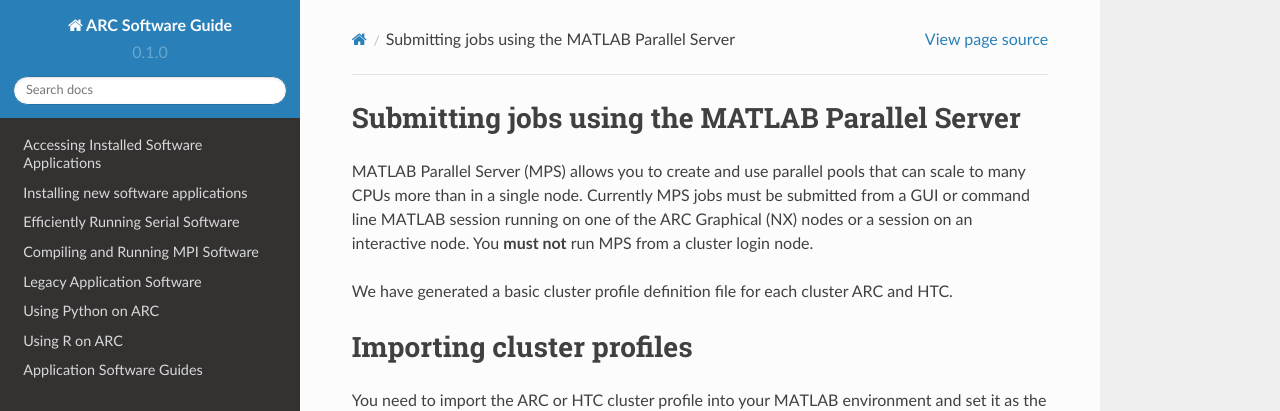
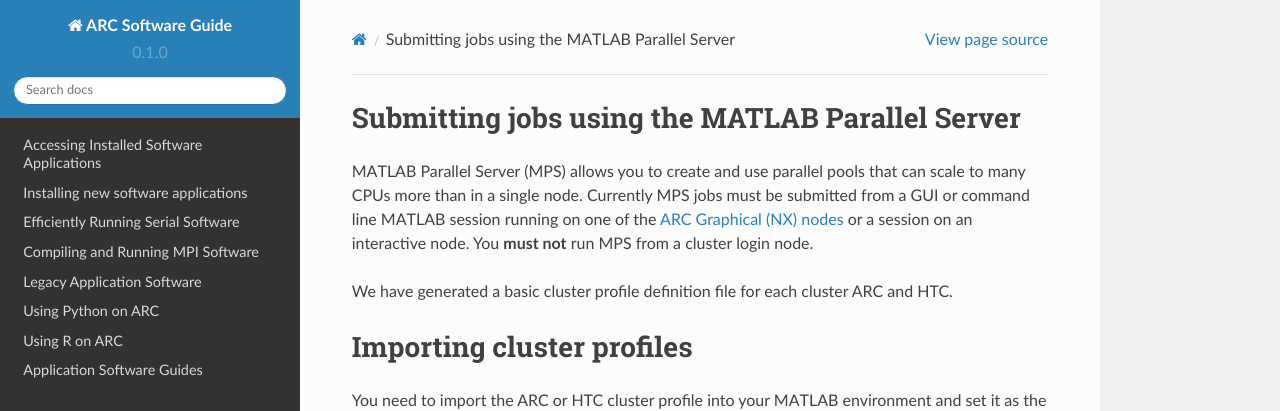
Before and after one commit to oxford-arc/arc-software-guide, a Sphinx documentation site: the page built from docs/source/apps/arc_matlab_mps.rst, in a window 1280 px wide and 900 px high. Shown: the top 411 px of the window. Built offline with Sphinx 7.4.7 and the Read the Docs theme 2.0.0, drawn with Linux system fonts in a browser that asks for light colours; part of the change alters nothing that is shown.

```diff
--- a/docs/source/apps/arc_matlab_mps.rst
+++ b/docs/source/apps/arc_matlab_mps.rst
@@ -2,7 +2,7 @@ Submitting jobs using the MATLAB Parallel Server
 ================================================
 
 MATLAB Parallel Server (MPS) allows you to create and use parallel pools that can scale to many CPUs more than in a single node. Currently MPS jobs must be submitted
-from a GUI or command line MATLAB session running on one of the ARC Graphical (NX) nodes or a session on an interactive node. You **must not** run MPS from a cluster
+from a GUI or command line MATLAB session running on one of the  `ARC Graphical (NX) nodes <https://arc-user-guide.readthedocs.io/en/latest/connecting-to-arc.html#accessing-the-graphical-nodes-via-a-web-browser>`_ or a session on an interactive node. You **must not** run MPS from a cluster
 login node.
 
 We have generated a basic cluster profile definition file for each cluster ARC and HTC.
```
